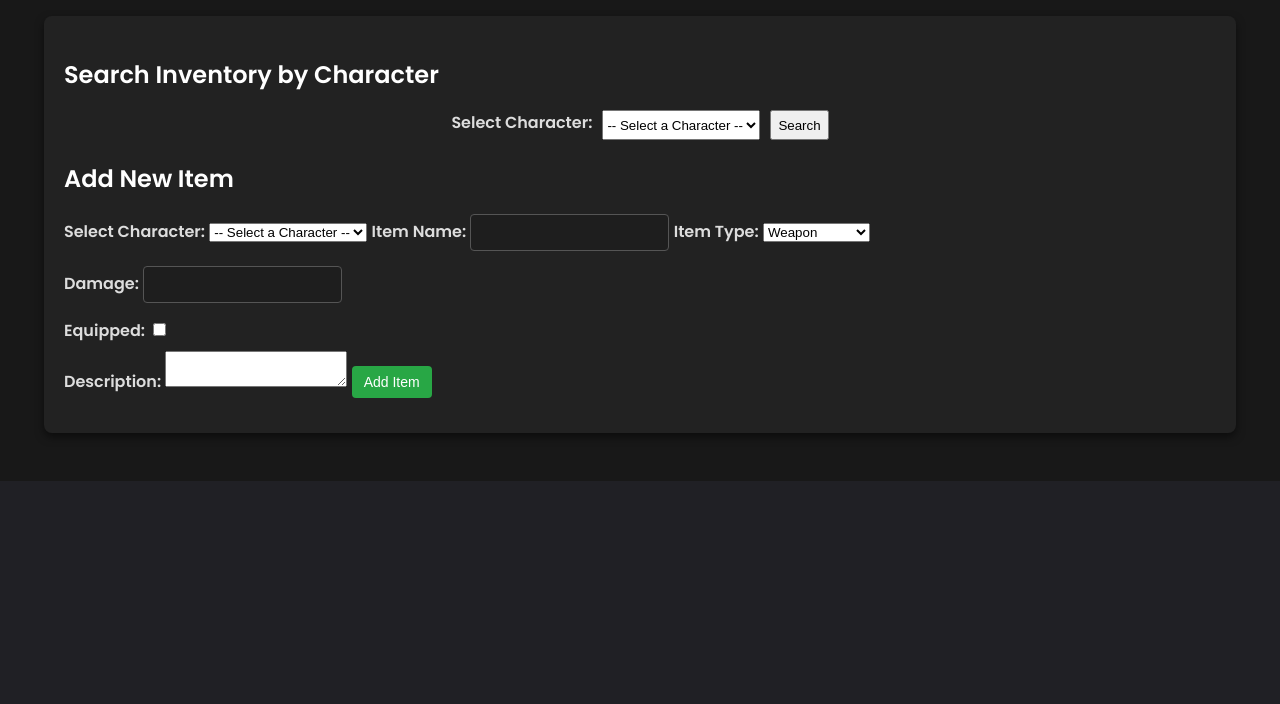
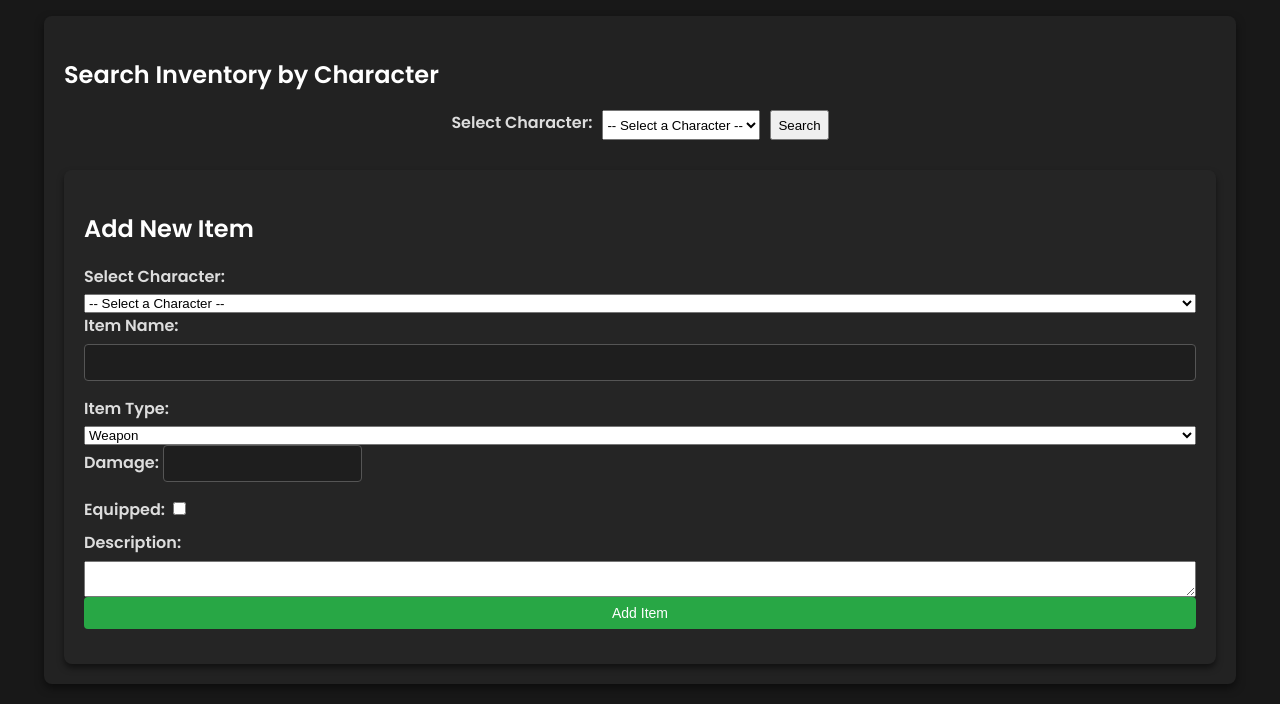
Before and after one commit to XJLewis/Web-Dev_Final, a PHP site: page /inventory.php in a window 1280 px wide. Shown: the part 319-1023 px from the top of the page. Before the commit the page ends 800 px from the top, so only its background shows below. Run offline with PHP 8.4, Linux system fonts and the light colour scheme; data that the repository does not hold is empty.

Commit message:
turned inventory add into form-container section for better visuals

```diff
--- a/inventory.php
+++ b/inventory.php
@@ -156,6 +156,7 @@ try {
         <?php endif; ?>
 
         <!-- Add Item Form -->
+        <div class="form-container">
         <h2>Add New Item</h2>
         <form action="inventory.php" method="POST">
             <label for="character_id">Select Character:</label>
@@ -205,6 +206,7 @@ try {
             <input type="submit" name="add_item" value="Add Item">
         </form>
     </div>
+    </div>
 
     <script>
         function toggleItemFields() {
```
